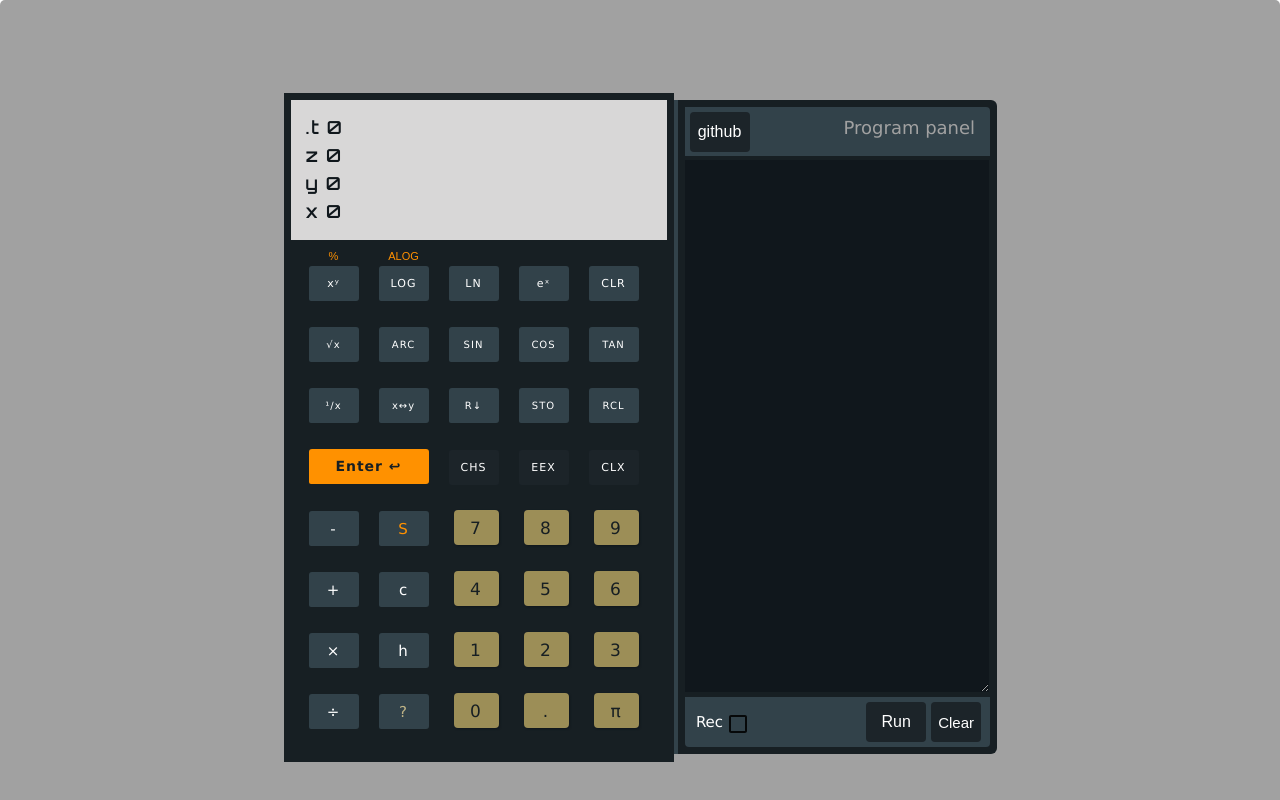
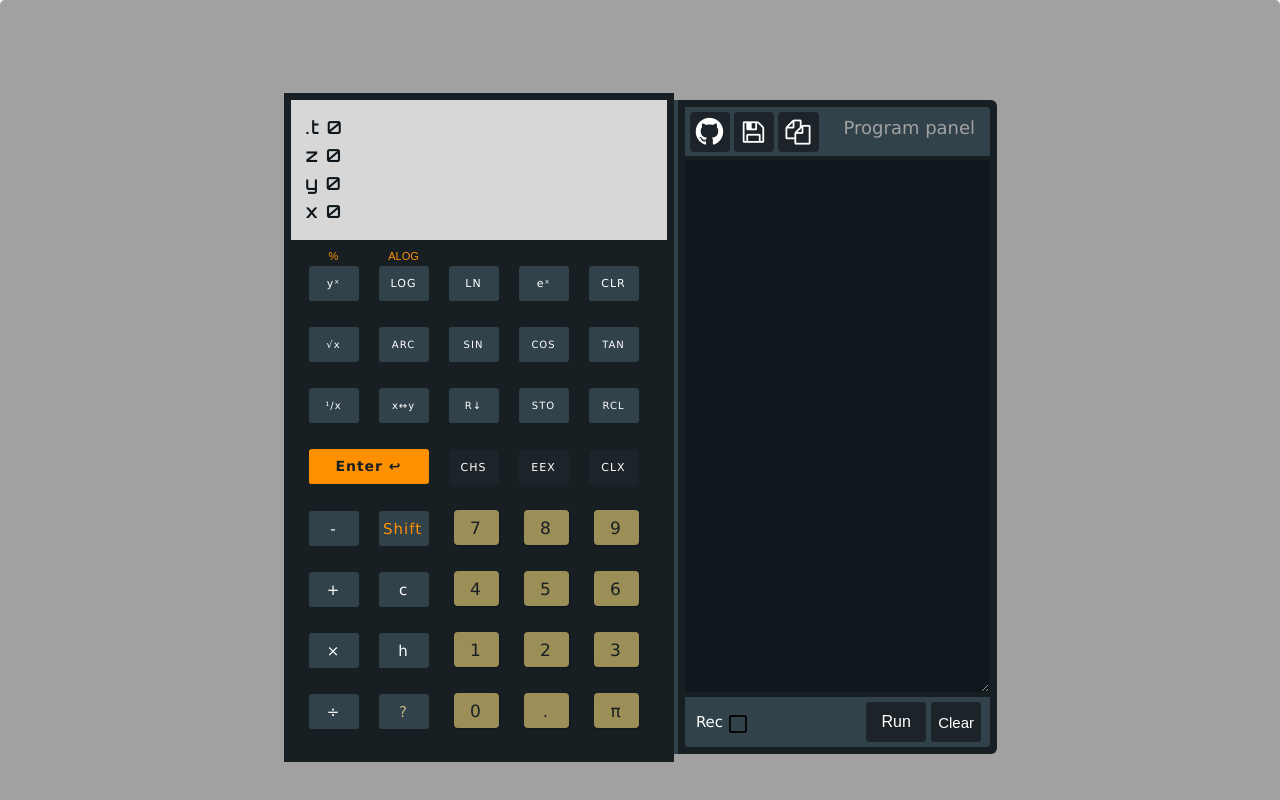
Before and after one commit to Jad-kad/Calculator-RPN, a React (Create React App) app: page / in a window 1280 px wide. Shown: the top 800 px of the page. Built offline with nearby package versions, Linux system fonts and the light colour scheme.

Commit message:
local-storage-save-&-load-button

```diff
--- a/public/index.html
+++ b/public/index.html
@@ -1,5 +1,6 @@
 <!doctype html>
 <link href='http://fonts.googleapis.com/css?family=Orbitron' rel='stylesheet' type='text/css'/>
+<link rel="stylesheet" href="https://cdnjs.cloudflare.com/ajax/libs/font-awesome/4.7.0/css/font-awesome.min.css">
 <link rel="stylesheet" href="https://cdnjs.cloudflare.com/ajax/libs/font-awesome/4.7.0/css/font-awesome.min.css">
 <html lang="en">
   <head>
--- a/src/App.js
+++ b/src/App.js
@@ -4,7 +4,6 @@ import store from './store'
 import DisplayScreen from './components/DisplayScreen'
 import KeyBoard from './components/KeyBoard'
 import ProgramPlatform from './components/ProgramPlatform'
-
 
 class App extends React.Component {
   componentWillMount() {
--- a/src/Css/CalculatorKey.css
+++ b/src/Css/CalculatorKey.css
@@ -175,6 +175,8 @@
 .KeyPad-switchFn {
     font-size: 15px;
     color: #FF9100;
+    text-align: center;
+    padding-left: 4px;
 }
 
 .CalculatorKey.KeyPad-alog,
@@ -218,3 +220,10 @@
     margin-right: 22px;
     font-size: 11px;
 }
+
+.shift {
+    font-size: 15px;
+    color: #FFFFFF;
+    text-align: center;
+    padding-left: 4px;
+}
--- a/src/Css/GitButtons.css
+++ b/src/Css/GitButtons.css
@@ -14,7 +14,7 @@
     font-size: 13px;
     border: none;
     width: 114px;
-    height: 40px;
+    height: 30px;
     border-radius: 2px;
     color: #32424A;
     text-align: left;
@@ -30,10 +30,10 @@
 
 .git-button {
     outline: none;
-    font-size: 16px;
+    font-size: 32px;
     border: none;
     margin: 5px -5px -5px 5px;
-    width: 60px;
+    width: 40px;
     height: 40px;
     border-radius: 4px;
     color: #32424A;
--- /dev/null
+++ b/src/Css/SaveProgram.css
@@ -0,0 +1,120 @@
+.saveProgram-button{
+    height:500px;
+    background: #000000;
+}
+
+.loaded-programs-button{
+    display: block;
+    margin: 0px 0px 0px 0px;
+    outline: none;
+    font-size: 13px;
+    border: none;
+    width: 114px;
+    height: 30px;
+    border-radius: 2px;
+    color: #32424A;
+    text-align: left;
+    color: #FFFFFF;
+    background: #32424A;
+    border-bottom: 1px solid #1C2429;
+}
+
+.save-drop-down{
+    position: absolute;
+    height: 100px;
+    display: flex;
+    flex-direction: column;
+    width:100px;
+    margin : 50px 0px 0px 50px;
+}
+.load-drop-menu{
+    position: absolute;
+    display: flex;
+    flex-direction: column;
+    width:100px;
+    margin : 50px 0px 0px 104px;
+}
+.load-program-drop-down{
+    display: block;
+    margin: 100px 0px 0px 0px;
+    outline: none;
+    font-size: 13px;
+    border: none;
+    width: 114px;
+    height: 40px;
+    border-radius: 2px;
+    /* color: #32424A; */
+    text-align: left;
+    color: #FFFFFF;
+    /*background: linear-gradient(#303C41, #171F23);*/
+    /* background: #32424A; */
+    border-bottom: 1px solid #1C2429;
+}
+
+.save-program-button{
+    outline: none;
+    font-size: 25px;
+    border: none;
+    margin: 5px -5px -5px 49px;
+    width: 40px;
+    height: 40px;
+    border-radius: 4px;
+    color: #32424A;
+    color: #FFFFFF;
+    background: #1C2429;
+    position: absolute;
+}
+
+.load-program-button:active,
+.save-program-button:active,
+.save-program-submit-button:active,
+.loaded-programs-button:active {
+    background: #536A75;
+}
+
+.load-program-button{
+    outline: none;
+    font-size: 25px;
+    border: none;
+    margin: 5px -5px -5px 93px;
+    width: 41px;
+    height: 40px;
+    border-radius: 4px;
+    color: #32424A;
+    color: #FFFFFF;
+    background: #1C2429;
+    position: absolute;
+}
+
+#inputValue{
+    display: block;
+    /* margin: 100px 0px 0px 0px; */
+    outline: none;
+    font-size: 13px;
+    border: none;
+    width: 109px;
+    height: 27px;
+    border-radius: 2px;
+    /* color: #32424A; */
+    text-align: left;
+    color: #FFFFFF;
+    /*background: linear-gradient(#303C41, #171F23);*/
+    background: #32424A;
+    border-bottom: 1px solid #1C2429;
+    padding-left:5px;
+}
+
+.save-program-submit-button{
+    outline: none;
+    font-size: 13px;
+    border: none;
+    /* margin: 5px -5px -5px 104px; */
+    margin-top: 30px;
+    width: 114px;
+    height: 27px;
+    border-radius: 4px;
+    color: #32424A;
+    color: #FFFFFF;
+    background: #1C2429;
+    position: absolute;
+}
--- a/src/components/DisplayScreen.js
+++ b/src/components/DisplayScreen.js
@@ -18,7 +18,6 @@ export default class DisplayScreen extends React.Component {
 
     return (
       <div className="calculator-display1">
-
         <div className="calculator-display">
           <div className="stackDiv">.t {store.state.stack[3]}</div>
           <div className="stackDiv">z {store.state.stack[2]}</div>
--- a/src/components/GitButton.js
+++ b/src/components/GitButton.js
@@ -25,17 +25,19 @@ export default class GitButton extends React.Component {
       if (store.state.gitPrograms.length === 0) {
         const gitPrograms1 = []
         const endpoint = 'https://api.github.com/repos/remarcmij/calculator-programs/contents/programs'
-        console.log('git programs1', gitPrograms1)
+        // console.log('git programs1', gitPrograms1)
 
-        fetch(endpoint)
-          .then(blob => blob.json())
-          .then(data => gitPrograms1.push(...data))
-        console.log('git data', gitPrograms1)
-        store.setState({
-          gitPrograms: gitPrograms1, programsMenu: true,help:false
-        })
+        // fetch(endpoint)
+        //   .then(blob => blob.json())
+        //   .then(data => gitPrograms1.push(...data))
+      const fetchAsyncA = async () =>
+         await (await fetch(endpoint)).json().then(data => gitPrograms1.push(...data)).then(store.setState({
+          gitPrograms: gitPrograms1, programsMenu: true,help:false,saveProgram:false,programLoad:false
+        }))
+        console.log('gitPrograms1', gitPrograms1)
+        fetchAsyncA()
       } else {
-        store.setState({ programsMenu: true,help:false })
+        store.setState({ programsMenu: true,help:false,saveProgram:false,programLoad:false })
       }
     }
     else {
@@ -75,7 +77,7 @@ export default class GitButton extends React.Component {
 
     return (
       <div>
-        <button onClick={this.handleGitPrograms} className='git-button'> github </button>
+        <button onClick={this.handleGitPrograms} className='git-button'> <i className="fa fa-github" ></i> </button>
         <div className='git-drop-menu'>
           {programsMenuDiv()}
         </div>
--- a/src/components/KeyBoard.js
+++ b/src/components/KeyBoard.js
@@ -18,16 +18,19 @@ export default class KeyBoard extends React.Component {
 			switchKey2
 		let switchLabel1,
 			switchLabel2
+		let shiftKey
 		if (store.state.switchKey === true) {
 			switchKey1 = (<CalculatorKey label='ALOG' keyCode={KC.ALOG} />)
 			switchLabel1 = (<label className='seconday-function-label1'>LOG</label>)
 			switchKey2 = (<CalculatorKey label='%' keyCode={KC.PCT} />)
-			switchLabel2 = (<label className='seconday-function-label1'>xʸ</label>)
+			switchLabel2 = (<label className='seconday-function-label1'>yˣ</label>)
+			shiftKey = (<CalculatorKey label='Shift' keyCode={KC.SWITCH_FN}  />)
 		} else {
 			switchKey1 = (<CalculatorKey label='LOG' keyCode={KC.LOG} />)
 			switchLabel1 = (<label className='seconday-function'>ALOG</label>)
-			switchKey2 = (<CalculatorKey label='xʸ' keyCode={KC.POW} />)
+			switchKey2 = (<CalculatorKey label='yˣ' keyCode={KC.POW} />)
 			switchLabel2 = (<label className='seconday-function'>%</label>)
+			shiftKey = (<CalculatorKey label='Shift' keyCode={KC.SWITCH_FN} />)
 		}
 		return (
 			<div className="mathTable">
@@ -65,7 +68,7 @@ export default class KeyBoard extends React.Component {
 					</div>
 					<div>
 						<CalculatorKey label='-' keyCode={KC.SUB} />
-						<CalculatorKey label='S' keyCode={KC.SWITCH_FN} />
+						{shiftKey}
 						<CalculatorKey label='7' keyCode={KC.D7} />
 						<CalculatorKey label='8' keyCode={KC.D8} />
 						<CalculatorKey label='9' keyCode={KC.D9} />
--- a/src/components/ProgramPlatform.js
+++ b/src/components/ProgramPlatform.js
@@ -5,6 +5,8 @@ import programOperation from '../actions/ProgramOperation'
 import Checkbox from 'material-ui/Checkbox'
 import * as KH from '../help/help'
 import GitButton from './GitButton'
+import SaveButton from './SaveButton'
+
 
 export default class ProgramPlatform extends React.Component {
   componentWillMount() {
@@ -66,7 +68,7 @@ export default class ProgramPlatform extends React.Component {
           value={text}
           readOnly ></textarea>)
       }
-    } else if (store.state.programsMenu === true) {
+    } else if (store.state.programsMenu || store.state.saveProgram || store.state.programLoad) {
       topLabel = (<label className='top-panel-label-program'>Program panel</label>)
       screen = (<textarea
         className='textArea-menu'
@@ -90,6 +92,7 @@ export default class ProgramPlatform extends React.Component {
         <div className='programWindow1'>
           <div className='top-bar-div'>
             <GitButton />
+            <SaveButton />
             {topLabel}
           </div>
           <form onSubmit={this.handleSubmit}>
@@ -110,6 +113,7 @@ export default class ProgramPlatform extends React.Component {
           </form>
         </div>
       </div>
+
     )
   }
 }
--- /dev/null
+++ b/src/components/SaveButton.js
@@ -0,0 +1,54 @@
+import React from 'react'
+import SaveProgram from './SaveProgram'
+import store from '../store'
+import '../Css/SaveProgram.css'
+
+
+export default class SaveButton extends React.Component {
+
+    handleSave() {
+        store.setState({ saveProgram: !store.state.saveProgram,programsMenu:false,programLoad:false })
+    }
+
+    handleLoad() {
+        store.setState({ programLoad: !store.state.programLoad,programsMenu:false,saveProgram:false })
+    }
+
+    render() {
+        let dropDownLoaded
+        if (store.state.saveProgram) {
+         dropDownLoaded = ( <SaveProgram />)
+        }
+        let programLoad
+        let loadProgramName = []
+        for (let i = 0; i < localStorage.length; i++) {
+            loadProgramName = Object.keys(localStorage)
+        } console.log('loadProgramName', loadProgramName)
+
+        if (store.state.programLoad) {
+            programLoad = loadProgramName.map(function (index) {
+                return (
+                        <button
+                        className='loaded-programs-button'
+                        onClick={() => store.setState({ textAreaValue: localStorage[index] })}>
+                            {index}
+                        </button>
+                    )
+            })
+        }
+        return (
+            <div>
+            <button
+            className='fa fa-save save-program-button'
+            onClick={this.handleSave}></button>
+            {dropDownLoaded}
+            <button
+            className='load-program-button fa fa-files-o'
+            onClick={this.handleLoad}> </button>
+            <div className='load-drop-menu'>
+            {programLoad}
+            </div>
+            </div>
+        )
+    }
+}
--- /dev/null
+++ b/src/components/SaveProgram.js
@@ -0,0 +1,31 @@
+import React from 'react'
+import store from '../store'
+import '../Css/SaveProgram.css'
+
+export default class saveProgram extends React.Component {
+    handleSaveButton() {
+        if (document.getElementById('inputValue').value.length !== 0) {
+            console.log(document.getElementById('inputValue').value)
+            const programArea = store.state.textAreaValue
+            const programName = document.getElementById('inputValue').value
+            localStorage.setItem(programName, programArea)
+        } else {
+            console.log('please enter a value')
+        }
+    }
+
+
+    render() {
+        return (
+            <div className='save-drop-down'>
+                <input type='text' name='program name' id='inputValue'></input>
+                <button type="submit" value="Submit" onClick={this.handleSaveButton} className='save-program-submit-button'>submit</button>
+            </div>
+        )
+    }
+}
+
+
+{/* <button onClick={this.handleSaveButton()} className='saveProgram-button'>
+save
+</button> */}
--- a/src/initialState.js
+++ b/src/initialState.js
@@ -9,5 +9,7 @@ export default {
     switchKey:false,
     help:false,
     gitPrograms:[],
-    programsMenu:false
+    programsMenu:false,
+    loadProgram:false,
+    saveProgram:false
   }
```
